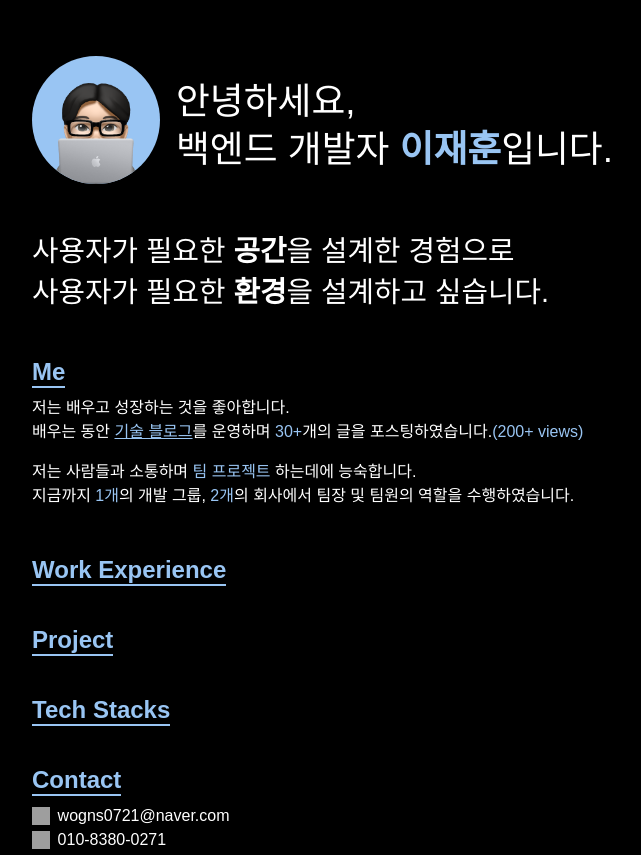
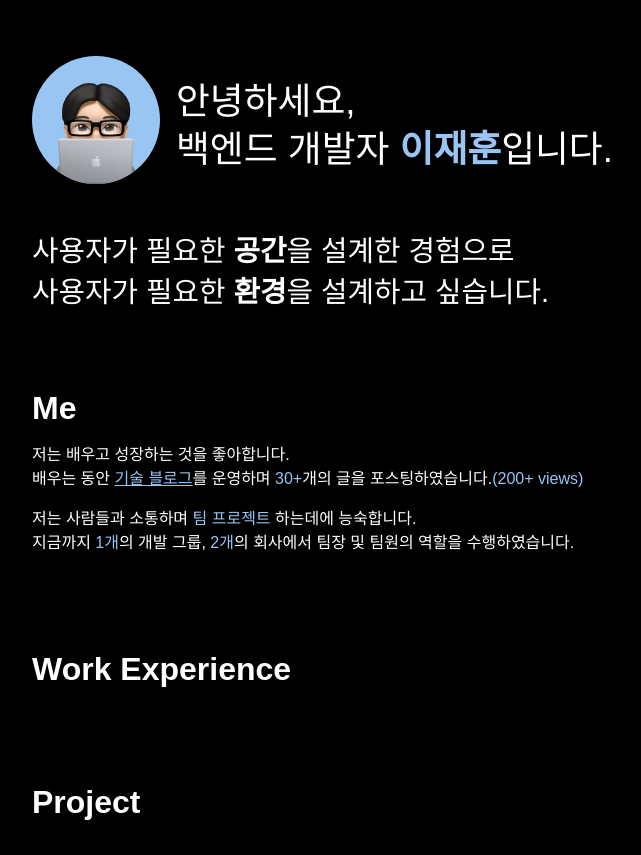
Before and after one commit to dlgnswk/dlgnswk.github.io, a plain HTML site: page index.html in a window 1280 px wide. Shown: the top 855 px of the page, without its empty margins (288-929 px from the left). Drawn offline with Linux system fonts and the light colour scheme; grey boxes are pictures that could not be loaded.

Commit message:
layout 수정

```diff
--- a/css/style.css
+++ b/css/style.css
@@ -85,12 +85,17 @@ a {
 }
 
 .small_subject {
-	color: #99c5f3;
-	font-size: 1.5rem;
-	font-weight: 600;
-	border-bottom: solid 2px;
+	font-size: 2rem;
+	font-weight: 700;
+	/*
+	border-bottom: solid 4px;
 	display: inline-block;
 	margin-bottom: 0.5rem;
+	line-height: 1rem;
+	padding-right: 1rem;
+	*/
+	margin-top: 3rem;
+	margin-bottom: 1rem;
 }
 
 .me_info_between {
```
